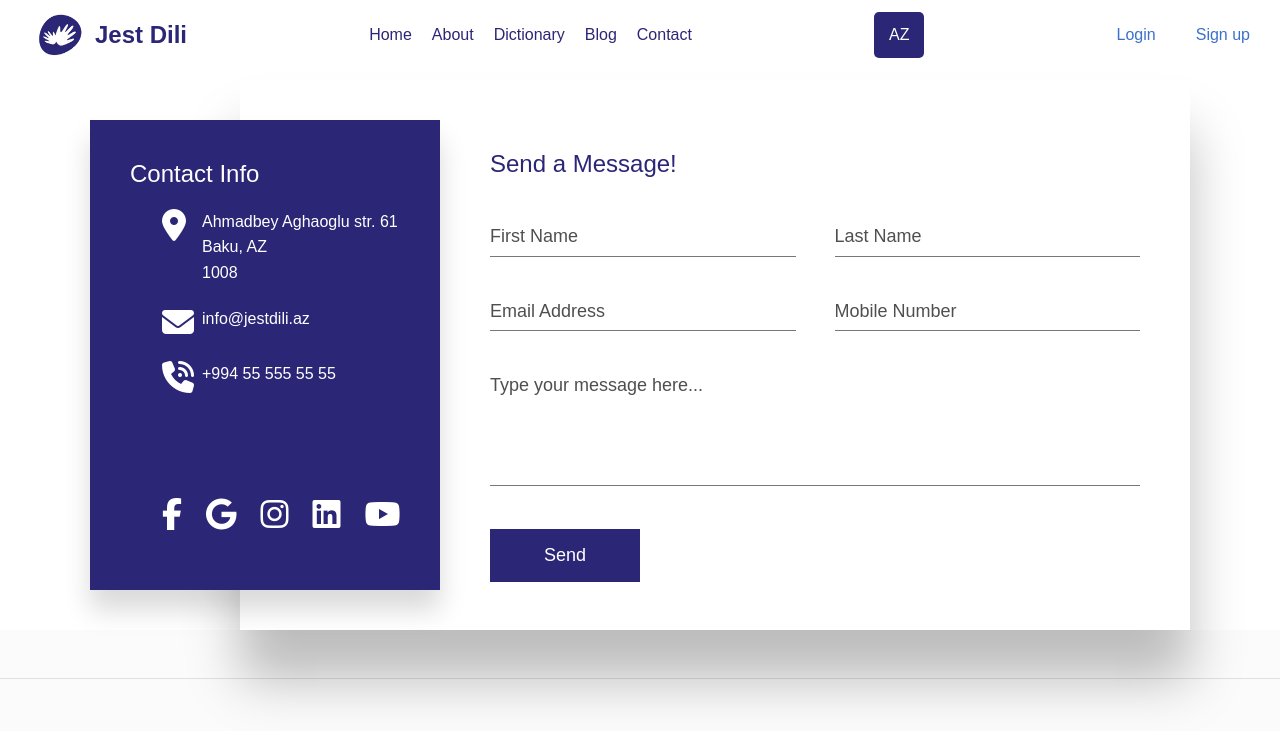
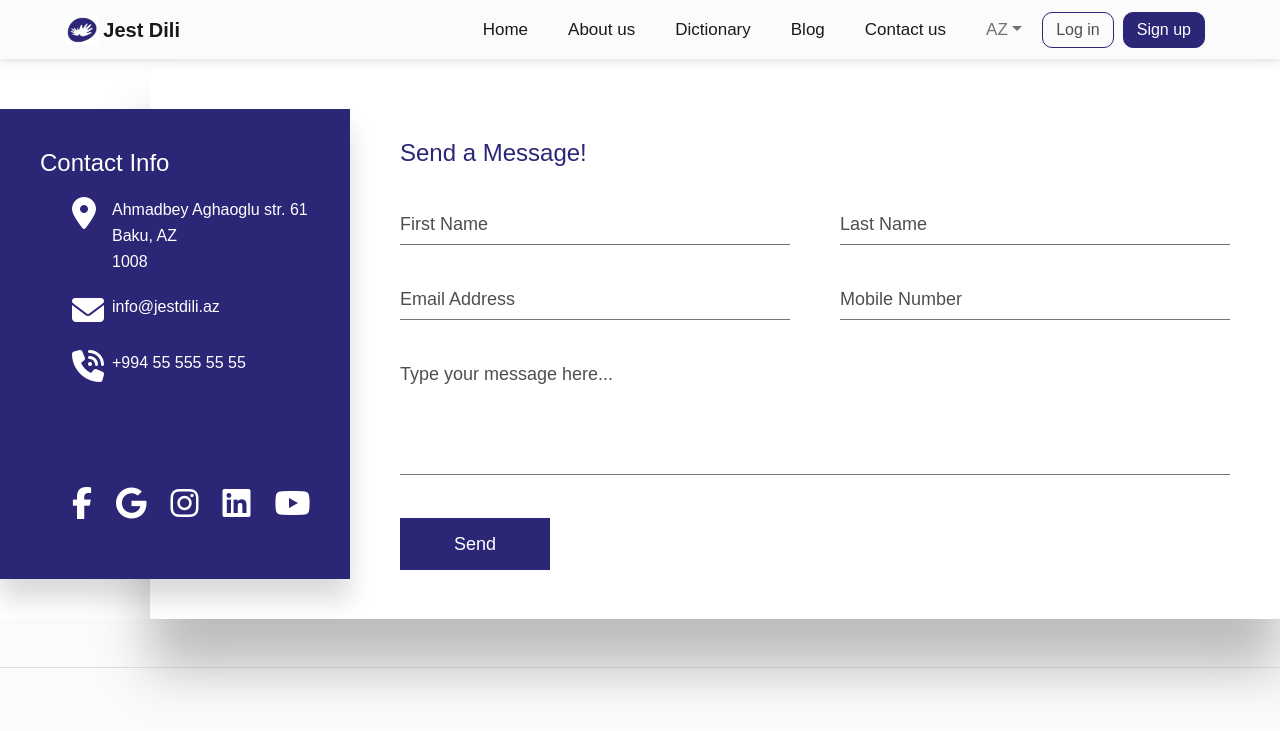
Before and after one commit to AyanNabi/sign-language-fe, a React (Create React App) app: page /contact in a window 1280 px wide. Shown: the top 731 px of the page. Built offline with nearby package versions, Linux system fonts and the light colour scheme.

Commit message:
Fixed Navbar

```diff
--- a/src/components/navbar-components/navbar.css
+++ b/src/components/navbar-components/navbar.css
@@ -1,94 +1,58 @@
-nav {
-    display: flex;
-    justify-content: space-between;
-    align-items: center;
-    padding: 10px;
-    color: #2B2676;
-  }
+@media (min-width: 992px ){
 
-  .logo img {
-    width: 50px;
-    height: 50px;
-  }
+  .navbar-expand-lg .navbar-nav .nav-link {
+    padding: 0px 25px !important;
 
-  .logo-and-brand {
-    display: flex;
-    align-items: center;
-  }
+}
 
-  .brand {
-    font-size: 1.5rem;
-    font-weight: bold;
-  }
+}
+@media screen and (min-width: 1450px) {
 
-  .logo {
-    margin-left: 25px;
-    margin-right: 10px;
-  }
+  .navbar-expand-lg .navbar-nav .nav-link {
+    padding: 0px 25px !important;
+    font-size: 17px;
 
-  .container {
-    display: flex;
-    justify-content: space-between;
-    align-items: center;
-  }
+}
 
-  section {
-    display: flex;
-    flex-direction: column;
-    align-items: center;
-  }
+}
+@media screen and (min-width: 1250px) and (max-width: 1450px)  {
 
-  .navbar {
-    display: flex;
-    justify-content: space-between;
-    /* Add any other styles you need */
-  }
+  .navbar-expand-lg .navbar-nav .nav-link {
+    padding: 0px 20px !important;
+    font-size: 17px;
 
-  .logo img {
-    width: 50px;
-    height: 50px;
-  }
+}
 
-  .pages a {
-    color: #2B2676;
-    text-decoration: none;
-    margin: 0 10px;
-  }
+}
 
-  .buttons button {
-    background-color: white;
-    color: white;
-    padding: 10px 15px;
-    border: none;
-    border-radius: 5px;
-    margin: 0 5px;
-    cursor: pointer;
-  }
+@media screen and (min-width: 980px) and (max-width: 1250px)  {
 
-  .language-dropdown button {
-    background-color: #2B2676;
-    color: white;
-    padding: 10px 15px;
-    border: none;
-    border-radius: 5px;
-    cursor: pointer;
-  }
+  .navbar-expand-lg .navbar-nav .nav-link {
+    padding: 0px 14px !important;
+  font-size: 17px;
+}
 
-  .language-dropdown .dropdown-content {
-    /* display: ${(isDropdownOpen) ? 'block' : 'none'}; */
-    position: absolute;
-    min-width: 160px;
-    z-index: 1;
-    background-color: #CCD6A6;
-  }
+}
 
-  .language-dropdown .dropdown-content a {
-    color: white;
-    padding: 12px 16px;
-    text-decoration: none;
-    display: block;
-  }
+.container, .container-fluid, .container-xxl, .container-xl, .container-lg, .container-md, .container-sm {
+ padding:0px 65px !important;
+}
 
-  .language-dropdown .dropdown-content a:hover {
-    background-color: #555;
-  }
+.navbar-login-signup{
+  white-space: nowrap;
+  padding: 4px 13px;
+  border: 1px solid #2B2676;
+  border-radius: 10px;
+  font-size: 16px;;
+}
+
+.input-group:not(.has-validation)>:not(:last-child):not(.dropdown-toggle):not(.dropdown-menu):not(.form-floating), .input-group:not(.has-validation)>.dropdown-toggle:nth-last-child(n+3), .input-group:not(.has-validation)>.form-floating:not(:last-child)>.form-control, .input-group:not(.has-validation)>.form-floating:not(:last-child)>.form-select
+,.input-group>:not(:first-child):not(.dropdown-menu):not(.valid-tooltip):not(.valid-feedback):not(.invalid-tooltip):not(.invalid-feedback) {
+  margin-right: 10px !important;
+  border-radius: 10px !important;
+
+}
+.navbar-signup{
+  background-color: #2B2676 ;
+  color: white;
+}
--- a/src/components/navbar-components/navbar.js
+++ b/src/components/navbar-components/navbar.js
@@ -1,14 +1,28 @@
-import React from 'react'
-import { Link } from 'react-router-dom';
-import { useState } from 'react';
-import './navbar.css';
-
+import React from "react";
+import { Link } from "react-router-dom";
+import { useState } from "react";
+import {
+  MDBContainer,
+  MDBNavbar,
+  MDBNavbarBrand,
+  MDBNavbarToggler,
+  MDBIcon,
+  MDBNavbarNav,
+  MDBNavbarItem,
+  MDBNavbarLink,
+  MDBBtn,
+  MDBDropdown,
+  MDBDropdownToggle,
+  MDBDropdownMenu,
+  MDBDropdownItem,
+  MDBCollapse,
+} from "mdb-react-ui-kit";
+import "./navbar.css";
 
 function Navbar() {
-  const [selectedLanguage, setSelectedLanguage] = useState('AZ');
+  const [selectedLanguage, setSelectedLanguage] = useState("AZ");
   const [isDropdownOpen, setDropdownOpen] = useState(false);
-  // const [selectedLanguage, setSelectedLanguage] = useState('AZ');
-
+  const [openBasic, setOpenBasic] = useState(false);
   const toggleDropdown = () => {
     setDropdownOpen(!isDropdownOpen);
   };
@@ -18,45 +32,105 @@ function Navbar() {
     setDropdownOpen(false);
   };
 
+  //   const isLoggedIn = false;
+
   return (
+    <MDBNavbar expand="lg" light bgColor="light">
+      <MDBContainer fluid>
+        <MDBNavbarBrand href="#">
+          <img src="/logo.jpg" height="30" alt="" loading="lazy" />
+          <span style={{ fontWeight: "bold" }}>Jest Dili</span>
+        </MDBNavbarBrand>
 
-    <nav>
-      <div className='logo-and-brand'>
-      <div className="logo">
-        <img src="/logo.jpg" alt="Logo" />
-      </div>
-      <div className="brand">
-        <span>Jest Dili</span>
-      </div>
-      </div>
+        <MDBNavbarToggler
+          aria-controls="navbarSupportedContent"
+          aria-expanded="false"
+          aria-label="Toggle navigation"
+          onClick={() => setOpenBasic(!openBasic)}
+        >
+          <MDBIcon icon="bars" fas />
+        </MDBNavbarToggler>
 
-      <div className="pages">
-        <a href="/">Home</a>
-        <a href="#about-section">About</a>
-        <a href="/dictionary">Dictionary</a>
-        <a href="/blog">Blog</a>
-        <a href="/contact">Contact</a>
-      </div>
+        <MDBCollapse navbar open={openBasic}>
+          <MDBNavbarNav className="justify-content-end mr-auto mb-2 mb-lg-0">
+            <MDBNavbarItem>
+              <MDBNavbarLink active aria-current="page" href="/">
+                Home
+              </MDBNavbarLink>
+            </MDBNavbarItem>
+            <MDBNavbarItem>
+              <MDBNavbarLink active aria-current="page" href="#about-section">
+                About us
+              </MDBNavbarLink>
+            </MDBNavbarItem>
+            <MDBNavbarItem>
+              <MDBNavbarLink active aria-current="page" href="/dictionary">
+                Dictionary
+              </MDBNavbarLink>
+            </MDBNavbarItem>
+            <MDBNavbarItem>
+              <MDBNavbarLink active aria-current="page" href="/blog">
+                Blog
+              </MDBNavbarLink>
+            </MDBNavbarItem>
+            <MDBNavbarItem>
+              <MDBNavbarLink active aria-current="page" href="contact">
+                Contact us
+              </MDBNavbarLink>
+            </MDBNavbarItem>
 
-      <div className="language-dropdown">
-        <button onClick={toggleDropdown}>
-          {selectedLanguage}
-        </button>
-        {isDropdownOpen && (
-          <div className="dropdown-content">
-            <a onClick={() => changeLanguage('AZ')}>Azerbaijani</a>
-            <a onClick={() => changeLanguage('EN')}>English</a>
-            <a onClick={() => changeLanguage('RU')}>Russian</a>
+            {/* <MDBNavbarItem>
+              <MDBDropdown>
+                <MDBDropdownToggle tag="a" className="nav-link" role="button">
+                  AZ
+                </MDBDropdownToggle>
+                <MDBDropdownMenu className="">
+                  <MDBDropdownItem link>AZ</MDBDropdownItem>
+                  <MDBDropdownItem link>EN</MDBDropdownItem>
+                  <MDBDropdownItem link>RU</MDBDropdownItem>
+                </MDBDropdownMenu>
+              </MDBDropdown>
+            </MDBNavbarItem> */}
+
+            <MDBNavbarItem>
+              <MDBDropdown>
+                <MDBDropdownToggle
+                  tag="a"
+                  className="nav-link"
+                  role="button"
+                  onClick={toggleDropdown}
+                >
+                  {selectedLanguage}
+                </MDBDropdownToggle>
+                {isDropdownOpen && (
+                  <MDBDropdownMenu className="">
+                    <MDBDropdownItem link onClick={() => changeLanguage("AZ")}>
+                      Azerbaijani
+                    </MDBDropdownItem>
+                    <MDBDropdownItem link onClick={() => changeLanguage("EN")}>
+                      English
+                    </MDBDropdownItem>
+                    <MDBDropdownItem link onClick={() => changeLanguage("RU")}>
+                      Russian
+                    </MDBDropdownItem>
+                  </MDBDropdownMenu>
+                )}
+              </MDBDropdown>
+            </MDBNavbarItem>
+          </MDBNavbarNav>
+
+          <div className="d-flex input-group w-auto">
+            <div className="navbar-login-signup navbar-login">
+              <span>Log in</span>
+            </div>
+            <div className="navbar-login-signup navbar-signup">
+              <span> Sign up</span>
+            </div>
           </div>
-        )}
-      </div>
+        </MDBCollapse>
+      </MDBContainer>
+    </MDBNavbar>
+  );
+}
 
-      <div className="buttons">
-
-        <button ><a href="/login">Login</a></button>
-        <button><a href="/sign">Sign up</a></button>
-      </div>
-    </nav>
-
-      )};
 export default Navbar;
```
